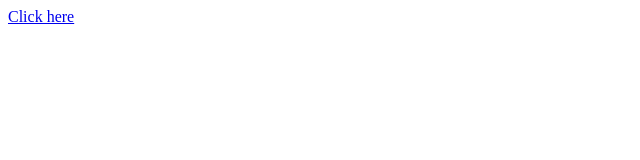
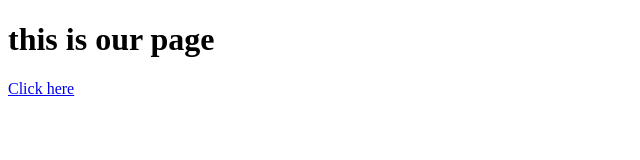
Before and after one commit to Nishant-Kumar-2008/veterinary-management-system, a plain HTML site: page index.html in a window 1280 px wide. Shown: the whole page, without its empty margins (0-640 px from the left). Drawn offline with Linux system fonts and the light colour scheme.

Commit message:
not deployed

```diff
--- a/index.html
+++ b/index.html
@@ -6,6 +6,8 @@
     <title>Document</title>
 </head>
 <body>
+    <h1>this is our page
+    </h1>
     <a href="user/pet owner.html">Click here</a>
 </body>
 </html>
```
